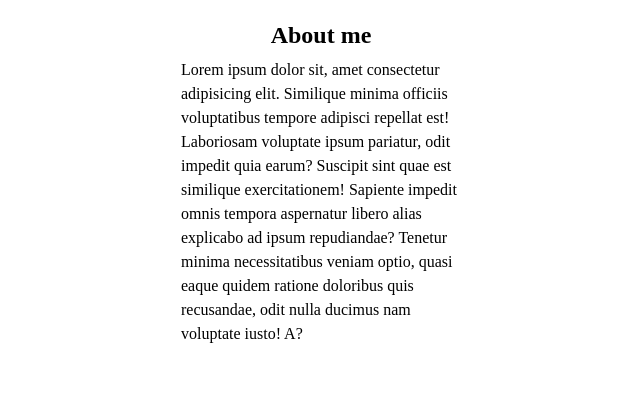
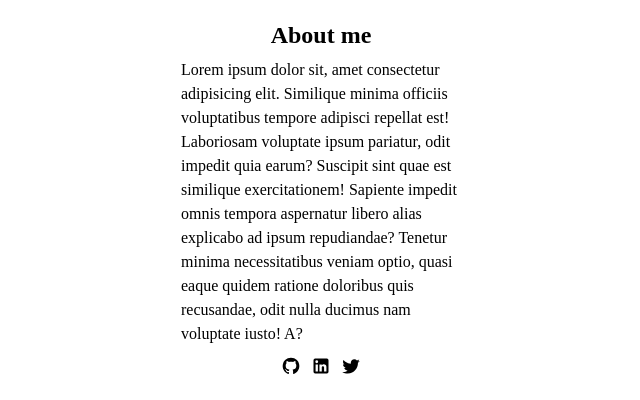
Before and after one commit to devritra/odin-homepage, a website built with webpack: page src/template.html in a window 1280 px wide. Shown: the part 400-800 px from the top of the page, without its empty margins (319-959 px from the left). Built offline with nearby package versions, Linux system fonts and the light colour scheme.

Commit message:
feat: add icons

```diff
--- a/src/style.css
+++ b/src/style.css
@@ -42,3 +42,13 @@
    gap: 5px;
    line-height: 1.5;
  }
+ .about-me-section .icon-holder svg{
+   width: 20px;
+   height: 20px;
+ }
+ .about-me-section .icon-holder{
+   margin-top: 10px;
+   display: flex;
+   justify-content: center;
+   gap: 10px;
+ }
--- a/src/template.html
+++ b/src/template.html
@@ -20,6 +20,11 @@
                             Sapiente impedit omnis tempora aspernatur libero alias explicabo ad ipsum repudiandae? Tenetur minima necessitatibus veniam optio, quasi eaque quidem ratione doloribus quis recusandae, odit nulla ducimus nam voluptate iusto! A?</p>
                         </div>
                     </div>
+                    <div class="icon-holder">
+                            <svg xmlns="http://www.w3.org/2000/svg" viewBox="0 0 24 24"><title>github</title><path d="M12,2A10,10 0 0,0 2,12C2,16.42 4.87,20.17 8.84,21.5C9.34,21.58 9.5,21.27 9.5,21C9.5,20.77 9.5,20.14 9.5,19.31C6.73,19.91 6.14,17.97 6.14,17.97C5.68,16.81 5.03,16.5 5.03,16.5C4.12,15.88 5.1,15.9 5.1,15.9C6.1,15.97 6.63,16.93 6.63,16.93C7.5,18.45 8.97,18 9.54,17.76C9.63,17.11 9.89,16.67 10.17,16.42C7.95,16.17 5.62,15.31 5.62,11.5C5.62,10.39 6,9.5 6.65,8.79C6.55,8.54 6.2,7.5 6.75,6.15C6.75,6.15 7.59,5.88 9.5,7.17C10.29,6.95 11.15,6.84 12,6.84C12.85,6.84 13.71,6.95 14.5,7.17C16.41,5.88 17.25,6.15 17.25,6.15C17.8,7.5 17.45,8.54 17.35,8.79C18,9.5 18.38,10.39 18.38,11.5C18.38,15.32 16.04,16.16 13.81,16.41C14.17,16.72 14.5,17.33 14.5,18.26C14.5,19.6 14.5,20.68 14.5,21C14.5,21.27 14.66,21.59 15.17,21.5C19.14,20.16 22,16.42 22,12A10,10 0 0,0 12,2Z" /></svg>
+                            <svg xmlns="http://www.w3.org/2000/svg" viewBox="0 0 24 24"><title>linkedin</title><path d="M19 3A2 2 0 0 1 21 5V19A2 2 0 0 1 19 21H5A2 2 0 0 1 3 19V5A2 2 0 0 1 5 3H19M18.5 18.5V13.2A3.26 3.26 0 0 0 15.24 9.94C14.39 9.94 13.4 10.46 12.92 11.24V10.13H10.13V18.5H12.92V13.57C12.92 12.8 13.54 12.17 14.31 12.17A1.4 1.4 0 0 1 15.71 13.57V18.5H18.5M6.88 8.56A1.68 1.68 0 0 0 8.56 6.88C8.56 5.95 7.81 5.19 6.88 5.19A1.69 1.69 0 0 0 5.19 6.88C5.19 7.81 5.95 8.56 6.88 8.56M8.27 18.5V10.13H5.5V18.5H8.27Z" /></svg>
+                            <svg xmlns="http://www.w3.org/2000/svg" viewBox="0 0 24 24"><title>twitter</title><path d="M22.46,6C21.69,6.35 20.86,6.58 20,6.69C20.88,6.16 21.56,5.32 21.88,4.31C21.05,4.81 20.13,5.16 19.16,5.36C18.37,4.5 17.26,4 16,4C13.65,4 11.73,5.92 11.73,8.29C11.73,8.63 11.77,8.96 11.84,9.27C8.28,9.09 5.11,7.38 3,4.79C2.63,5.42 2.42,6.16 2.42,6.94C2.42,8.43 3.17,9.75 4.33,10.5C3.62,10.5 2.96,10.3 2.38,10C2.38,10 2.38,10 2.38,10.03C2.38,12.11 3.86,13.85 5.82,14.24C5.46,14.34 5.08,14.39 4.69,14.39C4.42,14.39 4.15,14.36 3.89,14.31C4.43,16 6,17.26 7.89,17.29C6.43,18.45 4.58,19.13 2.56,19.13C2.22,19.13 1.88,19.11 1.54,19.07C3.44,20.29 5.7,21 8.12,21C16,21 20.33,14.46 20.33,8.79C20.33,8.6 20.33,8.42 20.32,8.23C21.16,7.63 21.88,6.87 22.46,6Z" /></svg>
+                        </div>
                 </section>
                 <section></section>
             </main>
```
